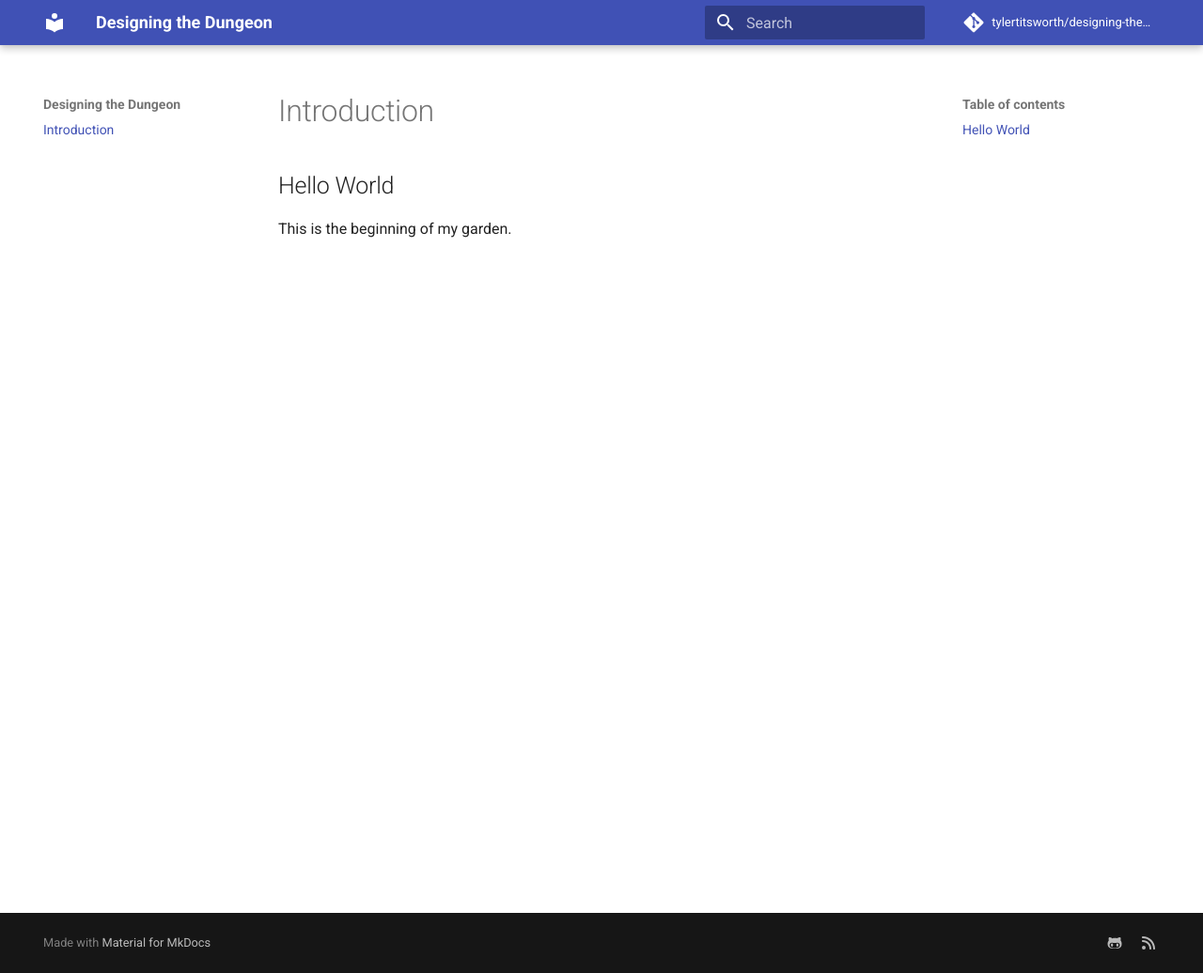
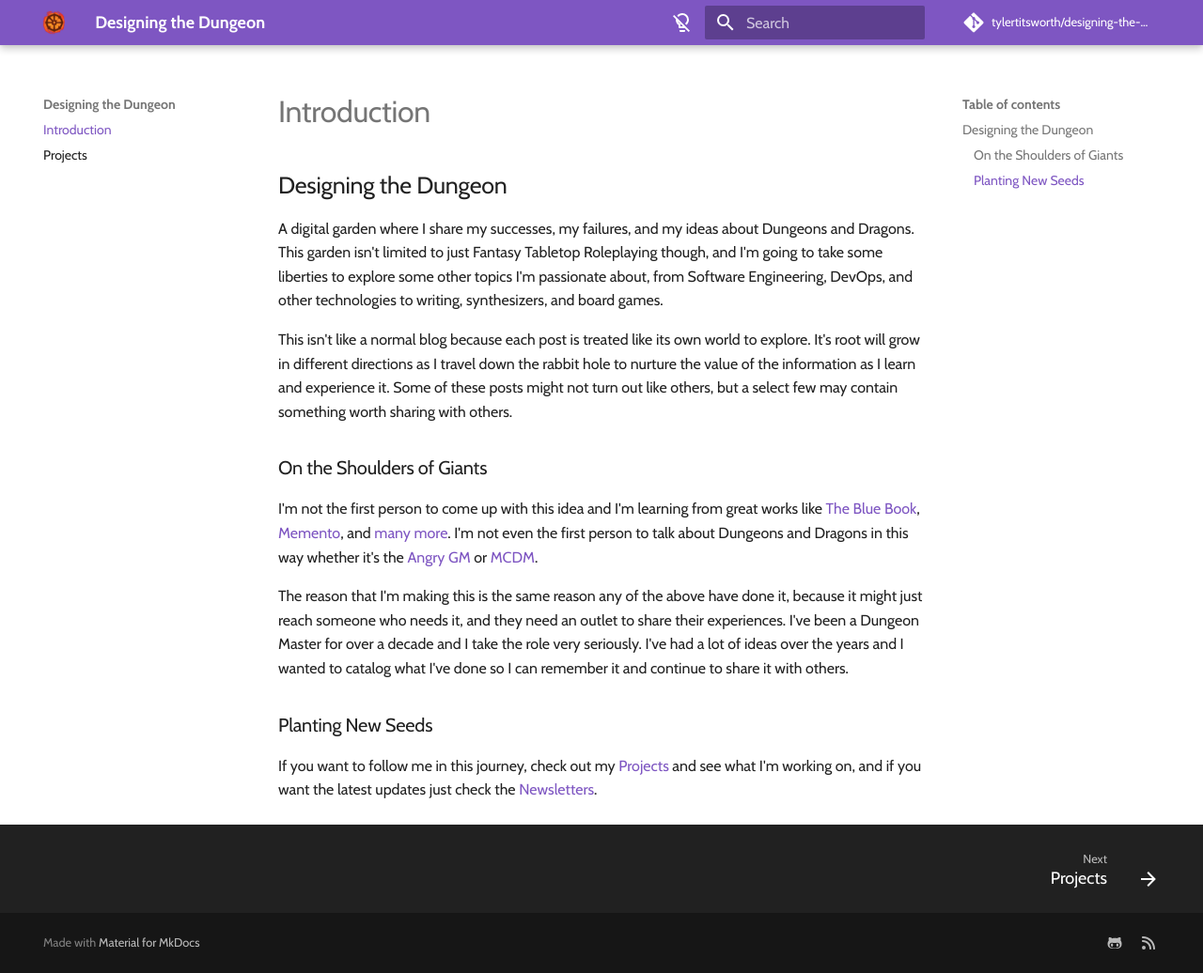
Before and after one commit to tylertitsworth/designing-the-dungeon, an MkDocs documentation site: the page built from docs/index.md, in a window 1280 px wide and 1036 px high. Shown: the whole window at 94% size. Built offline with MkDocs 1.6.1 and Material for MkDocs 9.7.7, drawn with Linux system fonts in a browser that asks for light colours; comment, search, counter and statistics services are not loaded.

Commit message:
feat(index): Add Introduction Page
[index.md](https://github.com/tylertitsworth/designing-the-dungeon/blob/main/docs/index.md) includes the introduction page to the project. This will be the first page that users see when they visit the site.

fix(.pre-commit-config.yaml): Remove check-added-large-files hook

The `check-added-large-files` hook was removed from the `.pre-commit-config.yaml` file. This hook would prevent larger images and gifs from being uploaded, and based on the scope of this repository that would become necessary.

perf(README.md) Add hyperlink to main readme title

The title of the README.md file is now a hyperlink that will take users to the main page of the project.

feat(mkdocs.yml) Customize theme

Add a logo, font choice, and color scheme to the project

```diff
--- a/.pre-commit-config.yaml
+++ b/.pre-commit-config.yaml
@@ -10,7 +10,6 @@ repos:
     rev: v3.1.0
     hooks:
       - id: trailing-whitespace
-      - id: check-added-large-files
       - id: check-merge-conflict
       - id: detect-private-key
       - id: end-of-file-fixer
--- a/docs/index.md
+++ b/docs/index.md
@@ -1,3 +1,15 @@
-# Hello World
+# Designing the Dungeon
 
-This is the beginning of my garden.
+A digital garden where I share my successes, my failures, and my ideas about Dungeons and Dragons. This garden isn't limited to just Fantasy Tabletop Roleplaying though, and I'm going to take some liberties to explore some other topics I'm passionate about, from Software Engineering, DevOps, and other technologies to writing, synthesizers, and board games.
+
+This isn't like a normal blog because each post is treated like its own world to explore. It's root will grow in different directions as I travel down the rabbit hole to nurture the value of the information as I learn and experience it. Some of these posts might not turn out like others, but a select few may contain something worth sharing with others.
+
+## On the Shoulders of Giants
+
+I'm not the first person to come up with this idea and I'm learning from great works like [The Blue Book](https://lyz-code.github.io/blue-book/), [Memento](https://m0wer.github.io/memento/), and [many more](https://github.com/MaggieAppleton/digital-gardeners). I'm not even the first person to talk about Dungeons and Dragons in this way whether it's the [Angry GM](https://theangrygm.com/) or [MCDM](https://www.mcdmproductions.com/about).
+
+The reason that I'm making this is the same reason any of the above have done it, because it might just reach someone who needs it, and they need an outlet to share their experiences. I've been a Dungeon Master for over a decade and I take the role very seriously. I've had a lot of ideas over the years and I wanted to catalog what I've done so I can remember it and continue to share it with others.
+
+## Planting New Seeds
+
+If you want to follow me in this journey, check out my [Projects](projects.md) and see what I'm working on, and if you want the latest updates just check the [Newsletters](0_newsletter_index.md).
--- a/mkdocs.yml
+++ b/mkdocs.yml
@@ -5,17 +5,18 @@ site_author: Tyler Titsworth
 site_url: https://tylertitsworth.github.io/designing-the-dungeon/
 nav:
   - Introduction: index.md
+  - Projects: projects.md
 plugins:
   - autolinks
-  - search:
+  - search
   - exclude-search:
       exclude: [newsletter/*]
   - git-revision-date-localized:
       type: timeago
-  - mkdocs-newsletter
   - minify:
       minify_html: true
   - section-index
+  - mkdocs-newsletter
 markdown_extensions:
   - abbr
   - admonition
@@ -49,11 +50,33 @@ theme:
     - content.code.annotate
     - search.suggest
     - search.highlight
+  font:
+    text: Cabin
+    code: Ubuntu
+  logo: assets/bwlogo.png
+  palette:
+    # Light mode
+    - media: '(prefers-color-scheme: light)'
+      scheme: default
+      primary: deep purple
+      accent: grey
+      toggle:
+        icon: material/lightbulb-off-outline
+        name: Switch to dark mode
+
+    # Dark mode
+    - media: '(prefers-color-scheme: dark)'
+      scheme: slate
+      primary: deep purple
+      accent: blue grey
+      toggle:
+        icon: material/lightbulb
+        name: Switch to light mode
 extra:
   social:
     - icon: fontawesome/brands/github-alt
       link: https://github.com/tylertitsworth
     - icon: fontawesome/solid/rss
-      link: https://tylertitsworth.github.io/tylertitsworth/newsletter/0_newsletter_index
+      link: https://tylertitsworth.github.io/designing-the-dungeon/newsletter/0_newsletter_index
 repo_name: tylertitsworth/designing-the-dungeon
 repo_url: https://github.com/tylertitsworth/designing-the-dungeon
```
Also changed, not shown: README.md (+1 -1 lines), docs/assets/bwlogo.png (added), docs/projects.md (added), 1 other file.
